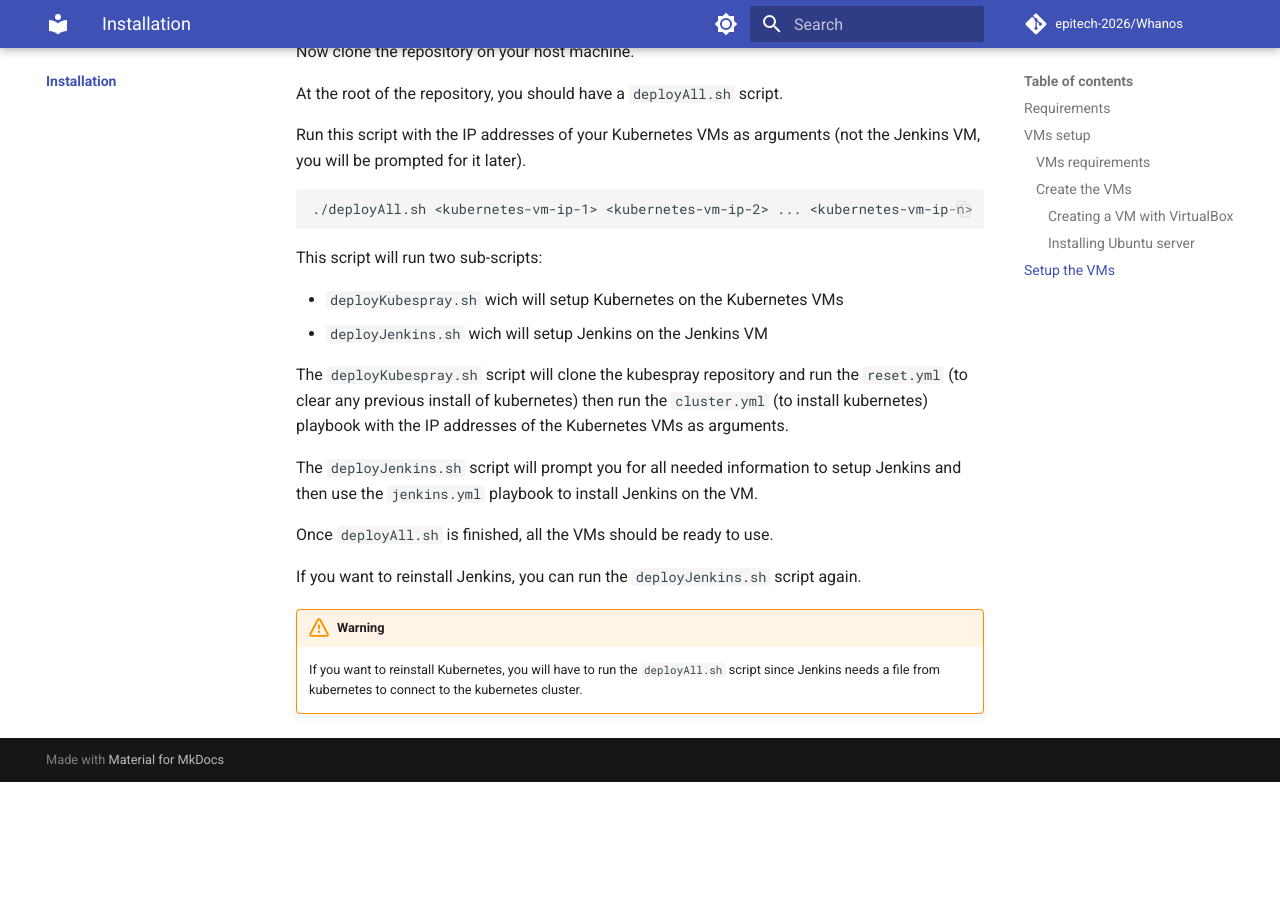
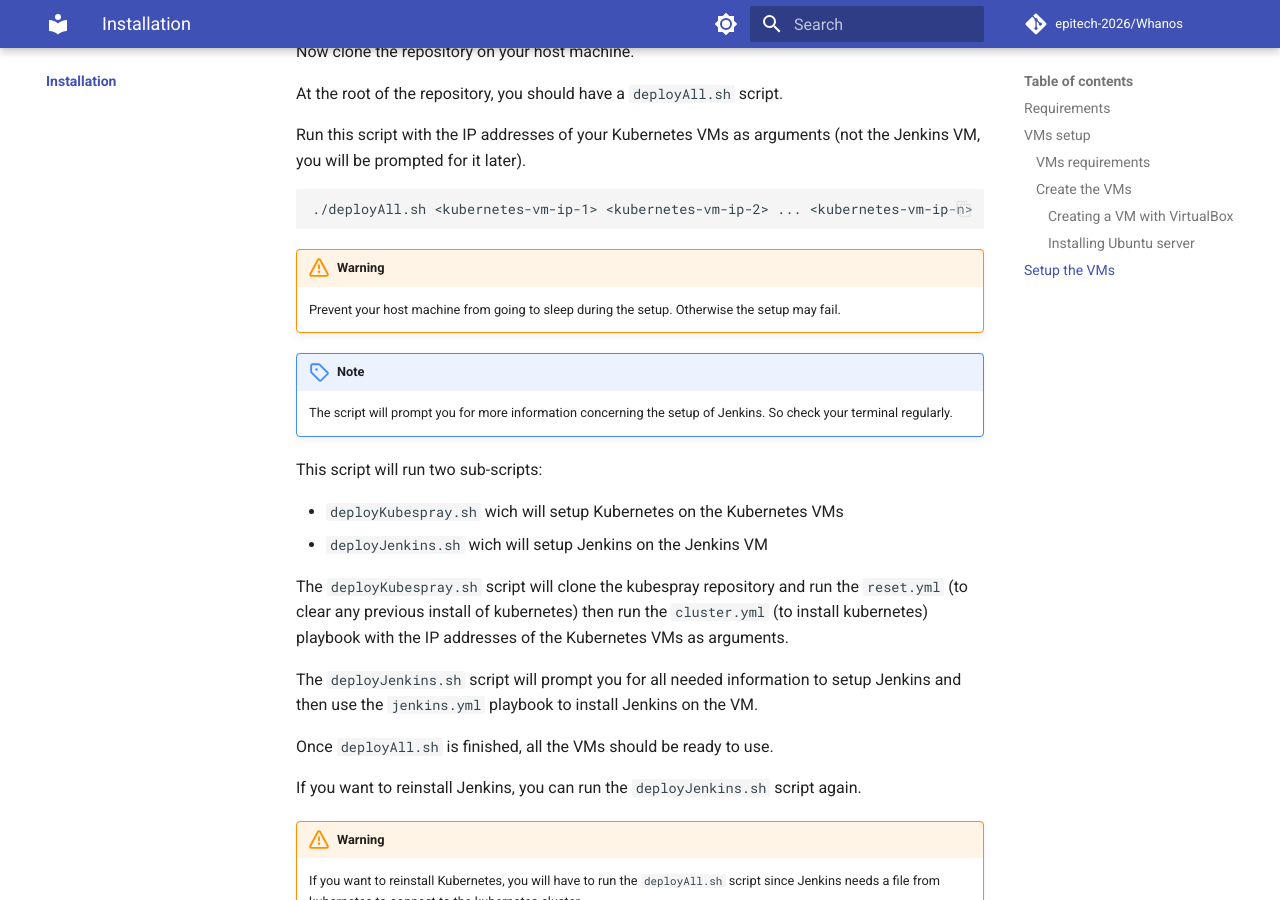
Before and after one commit to Kenan-Blasius/whanos-doc, an MkDocs documentation site: the page built from docs/index.md, in a window 1280 px wide and 900 px high, scrolled down 8390 px. Built offline with MkDocs 1.6.1 and Material for MkDocs 9.7.7, drawn with Linux system fonts in a browser that asks for light colours; comment, search, counter and statistics services are not loaded; before the commit the page ends 9172 px from its top, so only the background shows below that.

Commit message:
Automated push: 2023-12-17 17:43:25 modification to doc website

````diff
--- a/docs/index.md
+++ b/docs/index.md
@@ -131,6 +131,12 @@ Run this script with the IP addresses of your Kubernetes VMs as arguments (not t
 ./deployAll.sh <kubernetes-vm-ip-1> <kubernetes-vm-ip-2> ... <kubernetes-vm-ip-n>
 ```
 
+!!! warning
+    Prevent your host machine from going to sleep during the setup. Otherwise the setup may fail.
+
+!!! note
+    The script will prompt you for more information concerning the setup of Jenkins. So check your terminal regularly.
+
 This script will run two sub-scripts:
 
 - `deployKubespray.sh` wich will setup Kubernetes on the Kubernetes VMs
````
